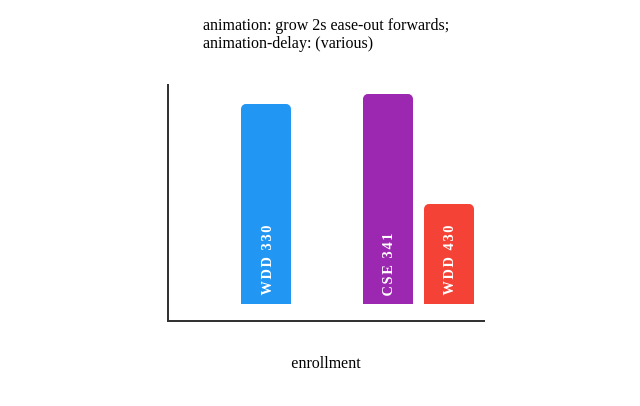
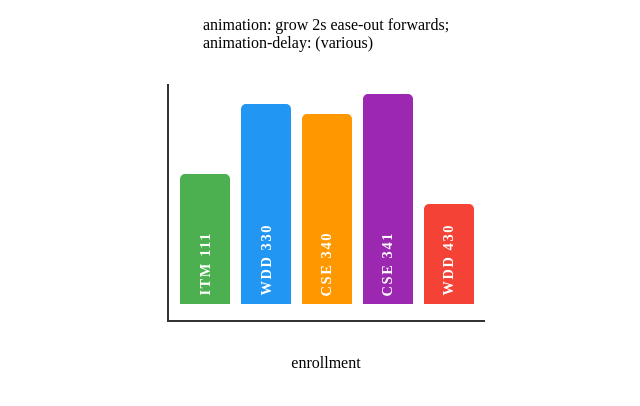
Before and after one commit to michaelsf97/WDD330-SleepOutside, a website built with Vite: page WDD330-SleepOutside-11/bar-chart/bar-chart.html in a window 1280 px wide. Shown: the part 254-660 px from the top of the page, without its empty margins (314-954 px from the left). Built offline with nearby package versions, Linux system fonts and the light colour scheme.

Commit message:
barchart

```diff
--- a/WDD330-SleepOutside-11/bar-chart/bar-chart.html
+++ b/WDD330-SleepOutside-11/bar-chart/bar-chart.html
@@ -11,9 +11,9 @@
     <p>animation: grow 2s ease-out forwards; <br> animation-delay: (various)</p>
 
     <div class="bar-chart">
-        <div class="bar itm11"><span>ITM 111</span></div>
+        <div class="bar itm111"><span>ITM 111</span></div>
         <div class="bar wdd330"><span>WDD 330</span></div>
-        <div class="bar cse430"><span>CSE 430</span></div>
+        <div class="bar cse340"><span>CSE 340</span></div>
         <div class="bar cse341"><span>CSE 341</span></div>
         <div class="bar wdd430"><span>WDD 430</span></div>
     </div>
```
